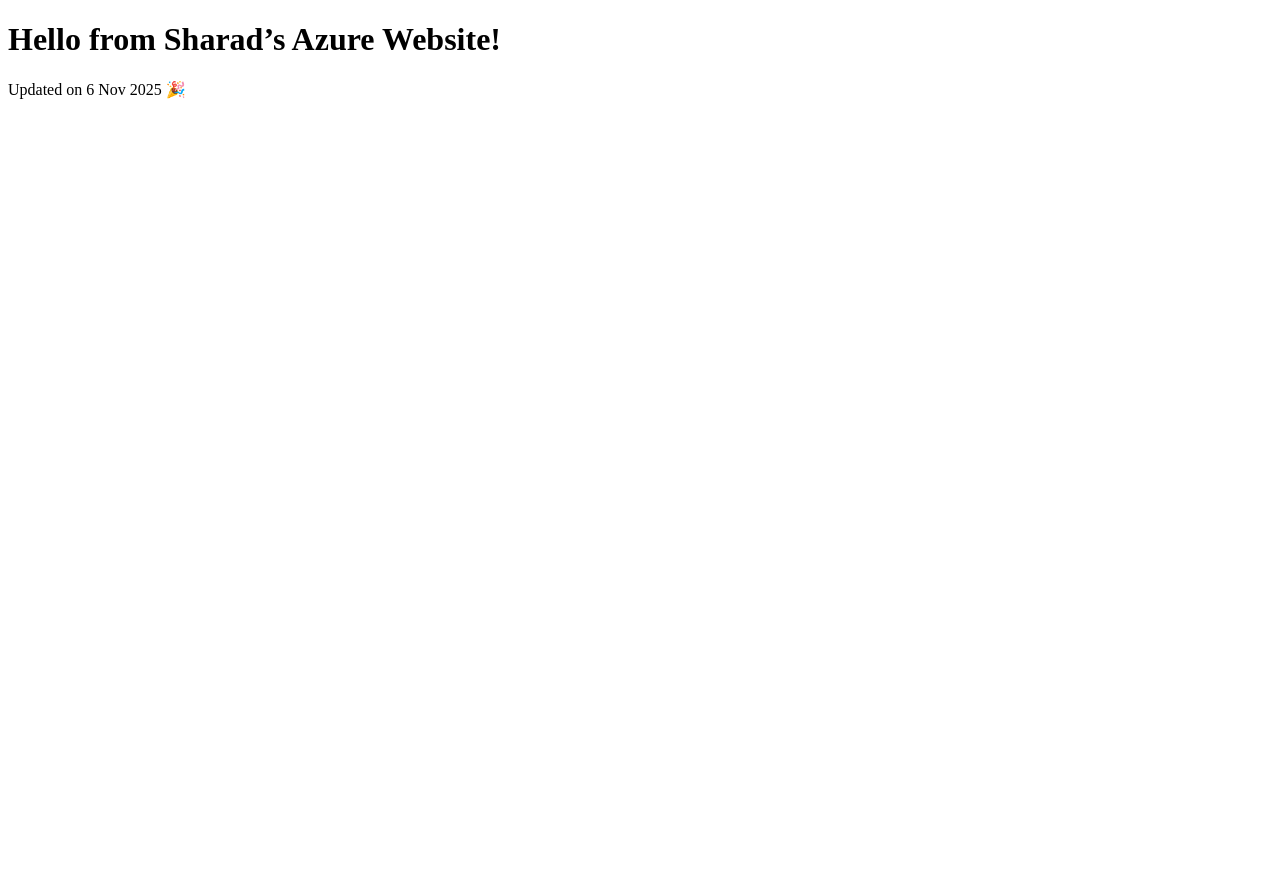
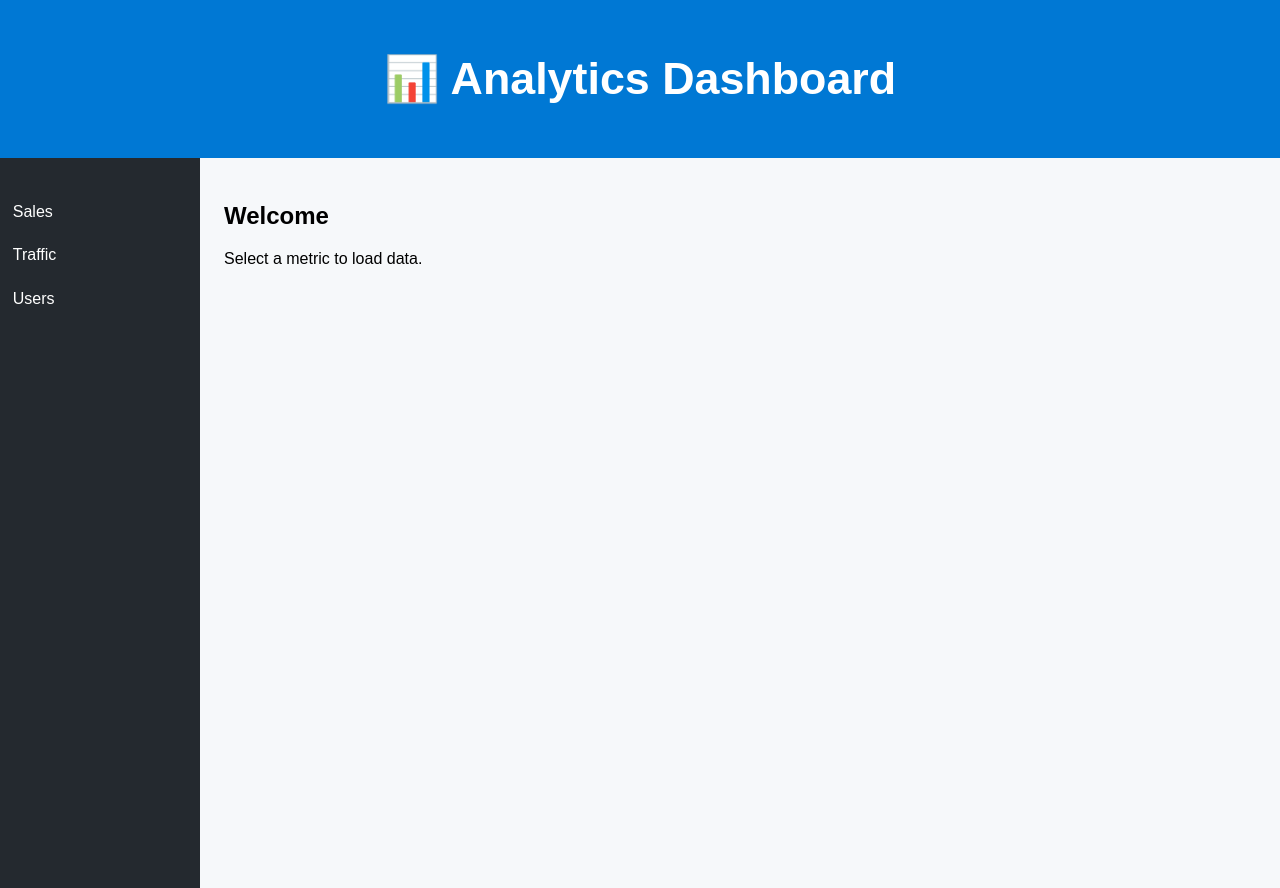
Before and after one commit to myfins/my-azure-static-site, a plain HTML site: page index.html in a window 1280 px wide. Before the commit the page ends 800 px from the top, so only its background shows below. Drawn offline with Linux system fonts and the light colour scheme.

Commit message:
Add files via upload

```diff
--- a/index.html
+++ b/index.html
@@ -1,11 +1,30 @@
 <!DOCTYPE html>
-<html>
+<html lang="en">
 <head>
-  <title>Welcome to My Azure Site</title>
+  <meta charset="UTF-8">
+  <title>Analytics Dashboard</title>
   <link rel="stylesheet" href="style.css">
 </head>
 <body>
-<h1>Hello from Sharad’s Azure Website!</h1>
-<p>Updated on 6 Nov 2025 🎉</p>
+  <header>
+    <h1>📊 Analytics Dashboard</h1>
+  </header>
+
+  <div class="container">
+    <aside class="sidebar">
+      <ul>
+        <li><a href="#" onclick="loadData('sales')">Sales</a></li>
+        <li><a href="#" onclick="loadData('traffic')">Traffic</a></li>
+        <li><a href="#" onclick="loadData('users')">Users</a></li>
+      </ul>
+    </aside>
+
+    <main id="content">
+      <h2>Welcome</h2>
+      <p>Select a metric to load data.</p>
+    </main>
+  </div>
+
+  <script src="script.js"></script>
 </body>
 </html>
--- a/script.js
+++ b/script.js
@@ -0,0 +1,17 @@
+async function loadData(type) {
+  document.getElementById("content").innerHTML = `<h2>${type.toUpperCase()}</h2><p>Loading data...</p>`;
+
+  try {
+    const response = await fetch(`/api/getData?type=${type}`);
+    const data = await response.json();
+
+    let html = `<h2>${type.toUpperCase()} Data</h2><ul>`;
+    data.forEach(item => {
+      html += `<li>${item.name}: ${item.value}</li>`;
+    });
+    html += "</ul>";
+    document.getElementById("content").innerHTML = html;
+  } catch (error) {
+    document.getElementById("content").innerHTML = `<p style="color:red;">Error loading data: ${error}</p>`;
+  }
+}
--- a/style.css
+++ b/style.css
@@ -0,0 +1,49 @@
+body {
+  font-family: Arial, sans-serif;
+  margin: 0;
+  background: #f6f8fa;
+}
+
+header {
+  background-color: #0078d4;
+  color: white;
+  padding: 1em;
+  text-align: center;
+  font-size: 1.4em;
+}
+
+.container {
+  display: flex;
+  height: calc(100vh - 70px);
+}
+
+.sidebar {
+  width: 200px;
+  background-color: #24292f;
+  color: white;
+  padding-top: 1em;
+}
+
+.sidebar ul {
+  list-style-type: none;
+  padding: 0;
+}
+
+.sidebar li {
+  padding: 0.8em;
+}
+
+.sidebar a {
+  color: white;
+  text-decoration: none;
+  display: block;
+}
+
+.sidebar a:hover {
+  background-color: #0366d6;
+}
+
+main {
+  flex: 1;
+  padding: 1.5em;
+}
```
